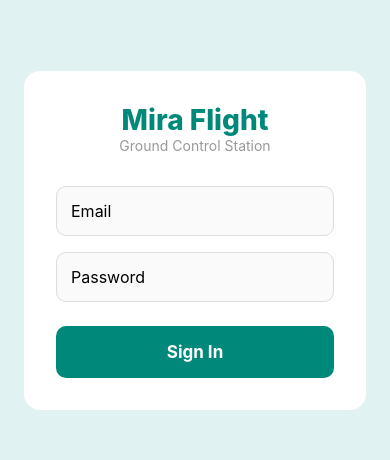
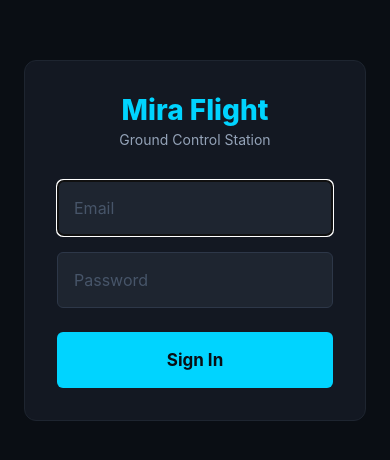
Before and after one commit to dataworks2026/Mira-Flight, a React Native app in the folder mira-flight/: screen /Login in a window 390 px wide. Shown: the part 182-642 px from the top of the page. Built offline with nearby package versions, Linux system fonts and the light colour scheme.

Commit message:
[Fix]: LoginScreen keyboard and tablet layout

```diff
--- a/mira-flight/src/screens/LoginScreen.tsx
+++ b/mira-flight/src/screens/LoginScreen.tsx
@@ -1,4 +1,4 @@
-import React, {useState} from 'react';
+import React, {useRef, useState} from 'react';
 import {
   View,
   Text,
@@ -10,13 +10,12 @@ import {
   useWindowDimensions,
   KeyboardAvoidingView,
   Platform,
+  ScrollView,
 } from 'react-native';
 import {useNavigation} from '@react-navigation/native';
 import {NativeStackNavigationProp} from '@react-navigation/native-stack';
 import {useAuthStore} from '../store/authStore';
 import {RootStackParamList} from '../App';
-
-const TEAL = '#00897B';
 
 type NavProp = NativeStackNavigationProp<RootStackParamList>;
 
@@ -29,6 +28,8 @@ export default function LoginScreen() {
   const [email, setEmail] = useState('');
   const [password, setPassword] = useState('');
   const [loading, setLoading] = useState(false);
+
+  const passwordRef = useRef<TextInput>(null);
 
   const handleLogin = async () => {
     if (!email.trim() || !password.trim()) {
@@ -49,8 +50,14 @@ export default function LoginScreen() {
   return (
     <KeyboardAvoidingView
       style={styles.container}
-      behavior={Platform.OS === 'ios' ? 'padding' : undefined}>
-      <View style={[styles.inner, isLandscape && styles.innerLandscape]}>
+      behavior={Platform.OS === 'ios' ? 'padding' : 'height'}>
+      <ScrollView
+        contentContainerStyle={[
+          styles.inner,
+          isLandscape && styles.innerLandscape,
+        ]}
+        keyboardShouldPersistTaps="handled"
+        showsVerticalScrollIndicator={false}>
         <View style={[styles.card, isLandscape && styles.cardLandscape]}>
           <Text style={styles.title}>Mira Flight</Text>
           <Text style={styles.subtitle}>Ground Control Station</Text>
@@ -58,17 +65,27 @@ export default function LoginScreen() {
           <TextInput
             style={styles.input}
             placeholder="Email"
+            placeholderTextColor="#475569"
             value={email}
             onChangeText={setEmail}
             keyboardType="email-address"
             autoCapitalize="none"
+            autoCorrect={false}
+            autoFocus
+            returnKeyType="next"
+            onSubmitEditing={() => passwordRef.current?.focus()}
+            blurOnSubmit={false}
           />
           <TextInput
+            ref={passwordRef}
             style={styles.input}
             placeholder="Password"
+            placeholderTextColor="#475569"
             value={password}
             onChangeText={setPassword}
             secureTextEntry
+            returnKeyType="done"
+            onSubmitEditing={handleLogin}
           />
 
           <TouchableOpacity
@@ -76,13 +93,13 @@ export default function LoginScreen() {
             onPress={handleLogin}
             disabled={loading}>
             {loading ? (
-              <ActivityIndicator color="#FFF" />
+              <ActivityIndicator color="#F8FAFC" />
             ) : (
               <Text style={styles.loginBtnText}>Sign In</Text>
             )}
           </TouchableOpacity>
         </View>
-      </View>
+      </ScrollView>
     </KeyboardAvoidingView>
   );
 }
@@ -90,10 +107,10 @@ export default function LoginScreen() {
 const styles = StyleSheet.create({
   container: {
     flex: 1,
-    backgroundColor: '#E0F2F1',
+    backgroundColor: '#0A0E14',
   },
   inner: {
-    flex: 1,
+    flexGrow: 1,
     justifyContent: 'center',
     padding: 24,
   },
@@ -101,42 +118,50 @@ const styles = StyleSheet.create({
     alignItems: 'center',
   },
   card: {
-    backgroundColor: '#FFF',
-    borderRadius: 16,
+    backgroundColor: '#131822',
+    borderRadius: 12,
+    borderWidth: 1,
+    borderColor: '#1E2530',
     padding: 32,
     elevation: 4,
   },
   cardLandscape: {
-    width: 400,
+    width: 480,
     maxWidth: '80%' as any,
   },
   title: {
     fontSize: 28,
     fontWeight: '800',
-    color: TEAL,
+    color: '#00D4FF',
     textAlign: 'center',
   },
   subtitle: {
     fontSize: 14,
-    color: '#999',
+    color: '#94A3B8',
     textAlign: 'center',
     marginBottom: 32,
+    marginTop: 4,
   },
   input: {
     borderWidth: 1,
-    borderColor: '#DDD',
-    borderRadius: 10,
-    padding: 14,
+    borderColor: '#2D3748',
+    borderRadius: 6,
+    paddingHorizontal: 16,
+    paddingVertical: 16,
     fontSize: 16,
     marginBottom: 16,
-    backgroundColor: '#FAFAFA',
+    backgroundColor: '#1E2530',
+    color: '#F8FAFC',
+    minHeight: 56,
   },
   loginBtn: {
-    backgroundColor: TEAL,
-    borderRadius: 10,
-    padding: 16,
+    backgroundColor: '#00D4FF',
+    borderRadius: 6,
+    paddingVertical: 16,
     alignItems: 'center',
     marginTop: 8,
+    minHeight: 56,
+    justifyContent: 'center',
   },
-  loginBtnText: {color: '#FFF', fontSize: 17, fontWeight: '700'},
+  loginBtnText: {color: '#0A0E14', fontSize: 17, fontWeight: '700'},
 });
```
